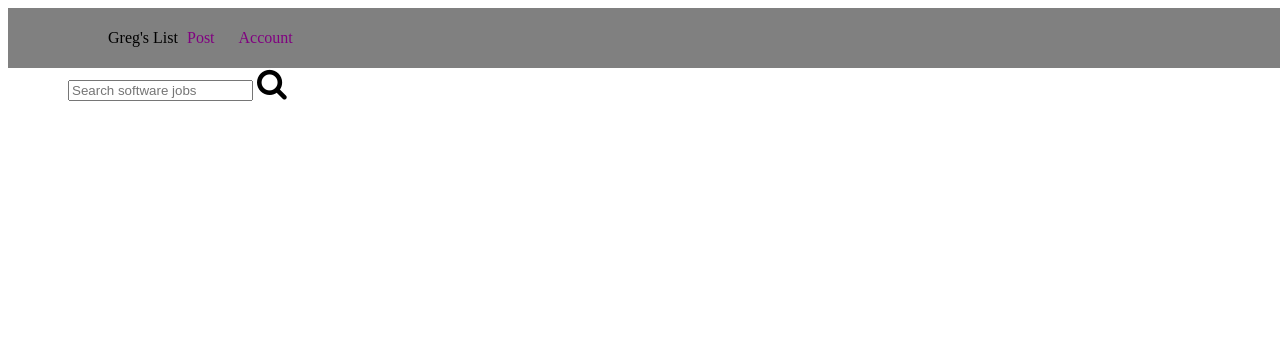
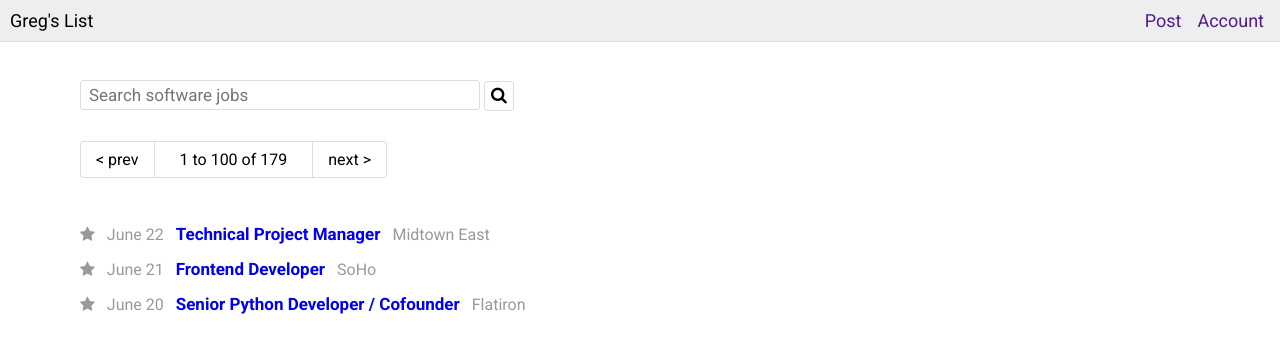
Before and after one commit to htbradley13/design_to_code, a plain HTML site: page index.html in a window 1280 px wide. Drawn offline with Linux system fonts and the light colour scheme.

Commit message:
commit final

```diff
--- a/index.html
+++ b/index.html
@@ -1,22 +1,66 @@
 <!DOCTYPE html>
-<html>
+<html lang="en">
 <head>
-	<title>From Design to Code Challenge</title>
-	<meta charset="utf-8" name="From Design to Code Challenge" content="Taking a design and creating HTML/CSS documents">
-	<link rel="stylesheet" type="text/css" href="main.css">
-	<link rel="stylesheet" type="text/css" href="https://maxcdn.bootstrapcdn.com/font-awesome/4.6.3/css/font-awesome.min.css">
+  <meta charset="UTF-8">
+  <title>From Design to Code Challenge</title>
+
+  <!-- Responsive viewport tag, tells small screens that it's responsive -->
+  <meta name="viewport" content="width=device-width, initial-scale=1">
+
+  <!-- Google Font -->
+  <link href="https://fonts.googleapis.com/css?family=Roboto:400,700" rel="stylesheet">
+
+  <!-- Font AWESOME!!! -->
+  <link rel="stylesheet" href="https://cdnjs.cloudflare.com/ajax/libs/font-awesome/4.6.3/css/font-awesome.min.css">
+
+  <!-- Stylesheet -->
+  <link rel="stylesheet" type="text/css" href="main.css">
 </head>
 <body>
-<nav class="container">
-	<ul>
-		<li>Greg's List</li>
-		<li class="rightBar">Post</li>
-		<li class="rightBar">Account</li>
-	</ul>
-<form>
-	<input type="text" name="" placeholder="Search software jobs">
-	<span class="fa fa-search fa-2x r" aria-hidden="true"></span>
-</form>
-</nav>
+  <header>
+    <a class="rl-logo">
+      <h1>Greg's List</h1>
+    </a>
+    <nav>
+      <a href="" class="nav-link">Post</a>
+      <a href="" class="nav-link">Account</a>
+    </nav>
+  </header>
+
+  <section class="search-section">
+    <input type="text" placeholder="Search software jobs" />
+    <button class="search-button">
+      <span class="fa fa-search"></span>
+    </button>
+  </section>
+
+  <section class="pages">
+    <a class="pages-button">&lt; prev</a>
+    <span class="pages-display">1 to 100 of 179</span>
+    <a class="pages-button">next &gt;</a>
+  </section>
+
+  <section>
+    <ul class="listings">
+      <li class="listing">
+        <span class="fa fa-star"></span>
+        <span class="listing-date">June 22</span>
+        <a href="#" class="listing-title">Technical Project Manager</a>
+        <span class="listing-location">Midtown East</span>
+      </li>
+      <li class="listing">
+        <span class="fa fa-star"></span>
+        <span class="listing-date">June 21</span>
+        <a href="#" class="listing-title">Frontend Developer</a>
+        <span class="listing-location">SoHo</span>
+      </li>
+      <li class="listing">
+        <span class="fa fa-star"></span>
+        <span class="listing-date">June 20</span>
+        <a href="#" class="listing-title">Senior Python Developer / Cofounder</a>
+        <span class="listing-location">Flatiron</span>
+      </li>
+    </ul>
+  </section>
 </body>
 </html>
--- a/main.css
+++ b/main.css
@@ -1,21 +1,127 @@
-.container {
-  padding-left: 60px;
-  padding-right: 60px;
+* {
+  box-sizing: border-box;
 }
+
+body {
+  margin: 0; /* Tricky: override browser default */
+  padding: 80px;
+
+  font-family: "Roboto", sans-serif;
+}
+
+header {
+  position: fixed;
+  top: 0;
+  left: 0;
+  right: 0;
+  padding: 10px;
+
+  background-color: #EEEEEE;
+  border-bottom: 1px solid #DDDDDD;
+}
+
 nav {
-	height: 60px;
-	background-color: grey;
-	position: fixed;
-	width: 100%;
+  position: absolute;
+  right: 10px;
+  top: 10px;
 }
-nav ul {
-	list-style: none;
+
+.nav-link {
+  font-size: 18px;
+  padding: 0 6px;
 }
-nav li {
-	display: inline-block;
+
+/* Tricky / Interaction not obvious and not annotated, first :hover */
+a {
+  text-decoration: none;
 }
-.rightBar {
-	margin-right: 10px;
-	padding: 5px;
-	color: purple;
+
+a:hover {
+  text-decoration: underline;
 }
+
+.rl-logo {
+  display: inline-block;
+  border-radius: 100%;
+  font-weight: 800;
+}
+
+.rl-logo h1 {
+  font-weight: normal;
+  margin: 0;
+  padding: 0;
+  font-size: 18px;
+}
+
+.search-section {
+  margin-bottom: 30px;
+}
+
+.search-section input {
+  font-family: "Roboto", sans-serif;
+  font-size: 17px;
+  font-weight: 500;
+  line-height: 30px;
+  height: 30px;
+  border: 1px solid #DDDDDD;
+  border-radius: 3px;
+  padding: 0 5px 0 8px;
+  width: 400px;
+}
+
+.search-section button {
+  font-size: 17px;
+  height: 30px;
+  background-color: white;
+  border: 1px solid #DDDDDD;
+  border-radius: 3px;
+}
+
+.pages {
+  display: inline-block; /* Tricky, this could start wrapping!  */
+  font-size: 0;
+  margin-bottom: 30px;
+  border: 1px solid #DDDDDD;
+  border-radius: 3px;
+}
+
+.pages-button {
+  font-size: 16px;
+  display: inline-block;
+  padding: 8px 15px;
+  border-radius: 3px;
+}
+
+.pages-display {
+  font-size: 16px;
+  padding: 0 30px;
+  padding: 8px 25px;
+  border-left: 1px solid #DDDDDD;
+  border-right: 1px solid #DDDDDD;
+}
+
+.listings {
+  padding: 0;
+}
+
+.listing {
+  list-style: none;
+  margin-bottom: 15px;
+}
+
+.listing-date ,
+.listing-location {
+  color: #999;
+}
+
+.listing-title {
+  font-weight: bold;
+  font-size: 17px;
+  margin-left: 8px;
+  margin-right: 8px;
+}
+
+.fa-star {
+  color: #999;
+  padding-right: 8px;
+}
```
